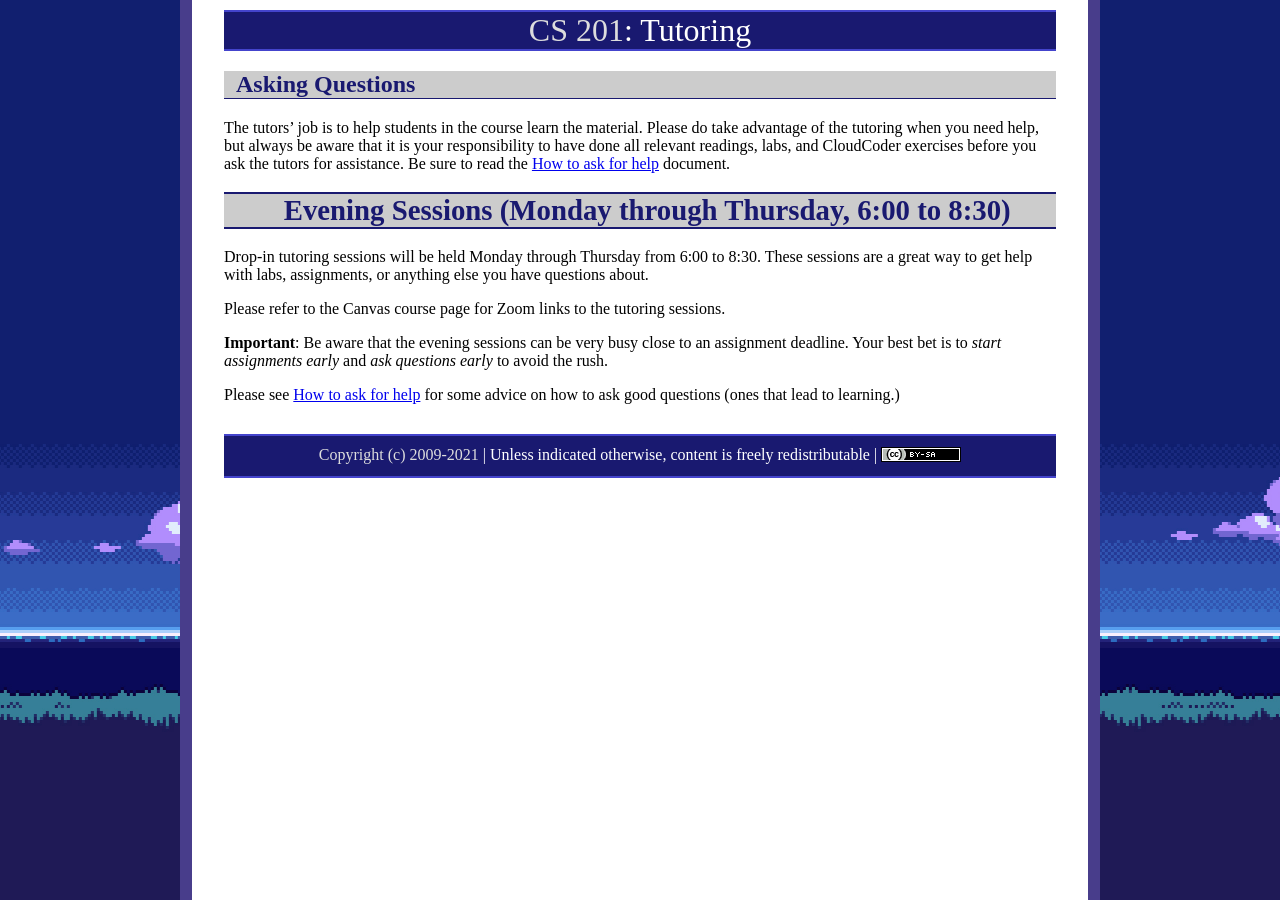
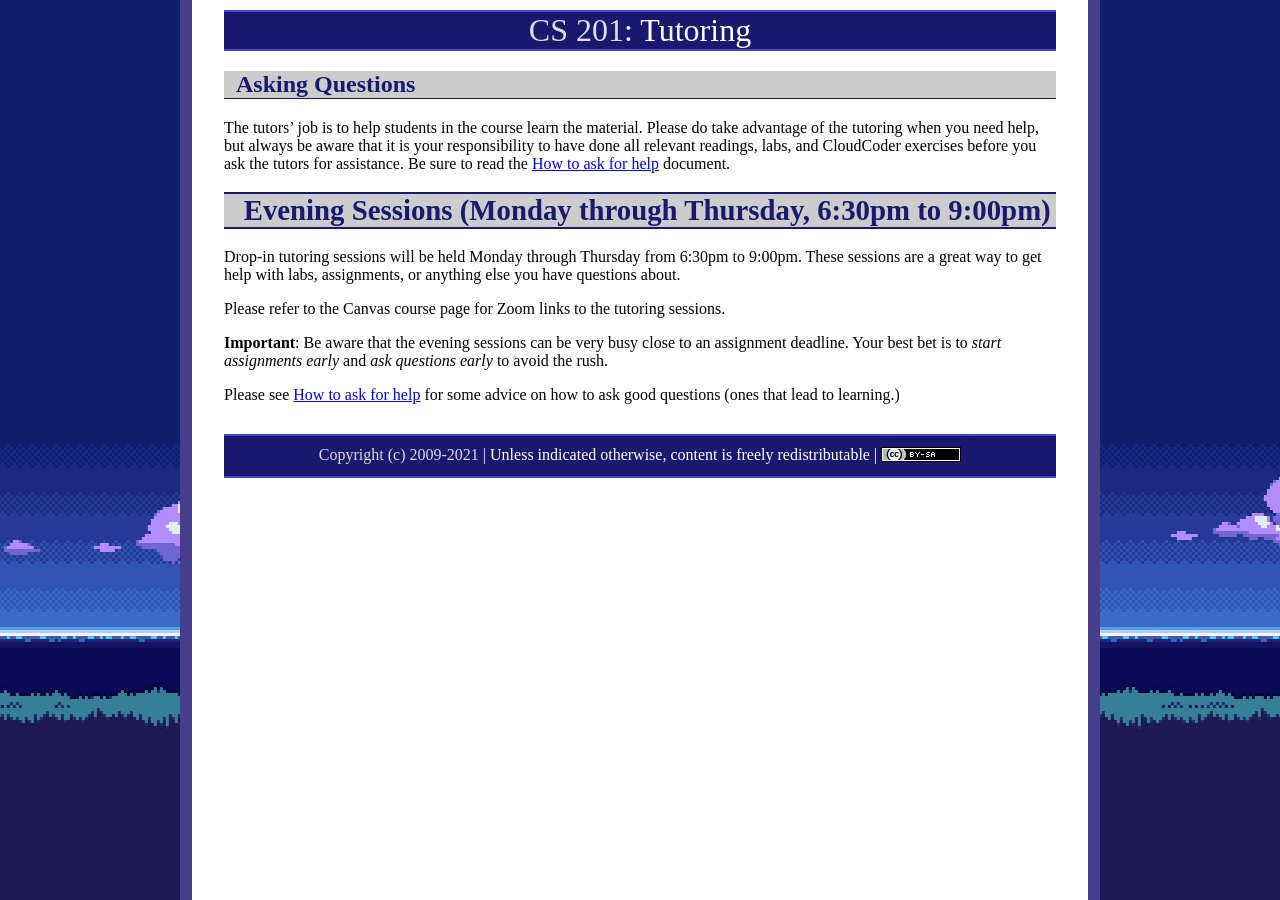
Before and after one commit to ycpcs/cs201-spring2021, a Jekyll site: the page built from tutoring.md, in a window 1280 px wide. Built offline with Jekyll 4.4.1, drawn with Linux system fonts in a browser that asks for light colours.

Commit message:
update tutoring
update tutoring

```diff
--- a/tutoring.md
+++ b/tutoring.md
@@ -6,9 +6,9 @@ title: "Tutoring"
 
 The tutors' job is to help students in the course learn the material.  Please do take advantage of the tutoring when you need help, but always be aware that it is your responsibility to have done all relevant readings, labs, and CloudCoder exercises before you ask the tutors for assistance.  Be sure to read the [How to ask for help](HowToAskForHelp.html) document.
 
-# Evening Sessions (Monday through Thursday, 6:00 to 8:30)
+# Evening Sessions (Monday through Thursday, 6:30pm to 9:00pm)
 Drop-in tutoring sessions will be held Monday through Thursday from
-6:00 to 8:30.  These sessions are a great way to get help with labs,
+6:30pm to 9:00pm.  These sessions are a great way to get help with labs,
 assignments, or anything else you have questions about.
 
 Please refer to the Canvas course page for Zoom links to the tutoring sessions.
```
